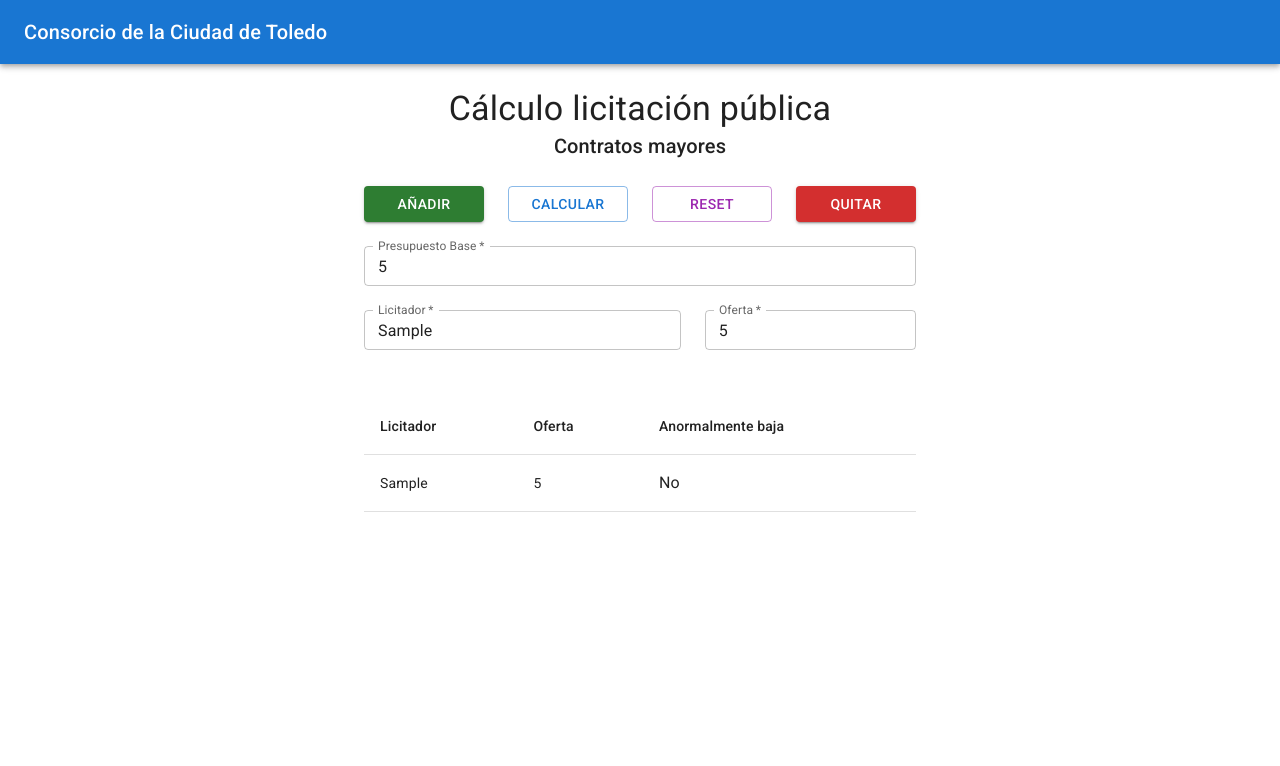
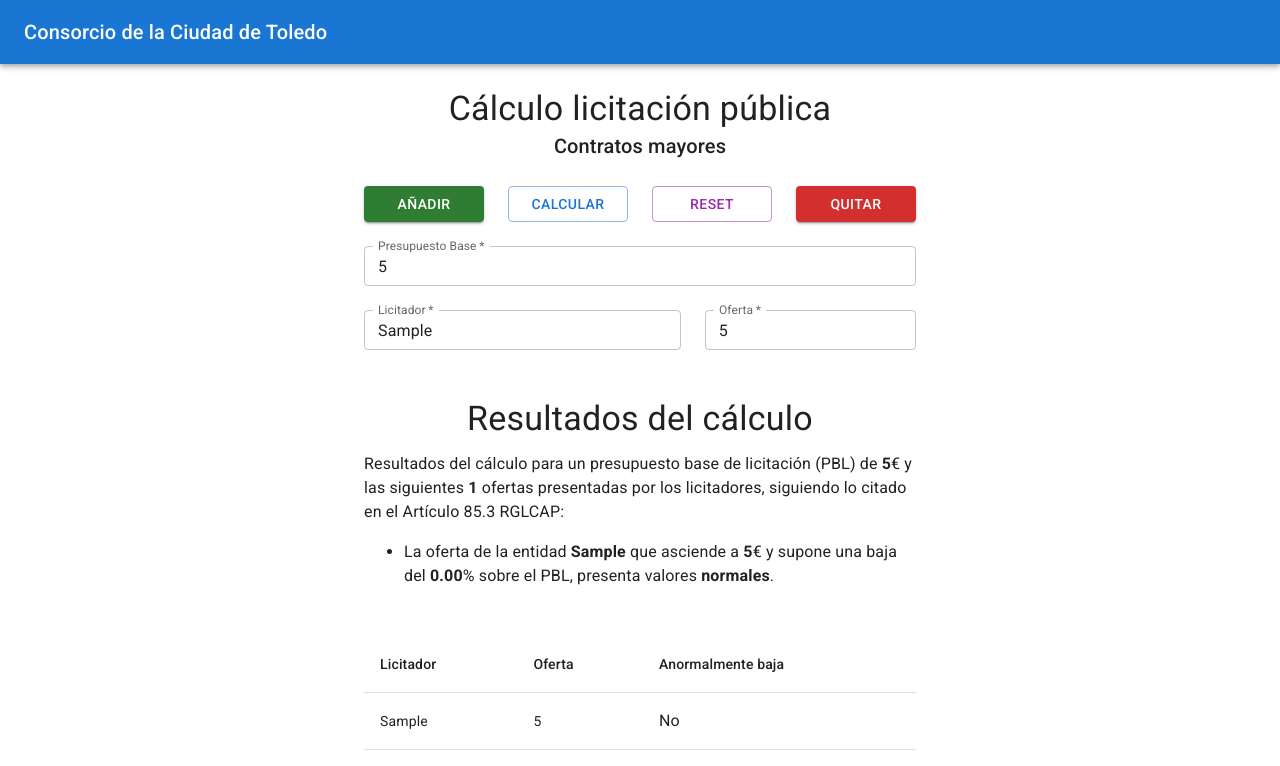
Before and after one commit to SrJimmy/licitacion, a React (Vite) app: page / in a window 1280 px wide. Both pictures are taken after typing "5", "Sample", "5" into the empty fields and a click on the button "CALCULAR". Shown: the top 766 px of the page. Built offline with nearby package versions, Linux system fonts and the light colour scheme.

Commit message:
Add TemplateResult

```diff
--- a/src/components/Form.jsx
+++ b/src/components/Form.jsx
@@ -2,6 +2,7 @@ import React, { useState } from "react";
 import { Container, Box, Button, TextField, Typography } from "@mui/material";
 
 import TableResult from "./TableResult";
+import TemplateResult from "./TemplateResult";
 
 import licitacion from "../helpers/licitacion";
 
@@ -76,7 +77,7 @@ export default function Form() {
         </Typography>
       </Box>
 
-      <Box component="form" onSubmit={handleFormSubmit}>
+      <Box component="form" onSubmit={handleFormSubmit} sx={{ mb: 6 }}>
         <Box sx={{ display: "flex", alignItems: "center", gap: 3, mb: 3 }}>
           <Button
             color="success"
@@ -158,6 +159,10 @@ export default function Form() {
         ))}
       </Box>
 
+      <TemplateResult
+        presupuestoBase={presupuestoBase}
+        resultados={resultados}
+      />
       <TableResult resultados={resultados} />
     </Container>
   );
--- a/src/components/TableResult.jsx
+++ b/src/components/TableResult.jsx
@@ -11,7 +11,7 @@ import {
 
 export default function TableResult({ resultados }) {
   return (
-    <TableContainer sx={{ mt: 6 }}>
+    <TableContainer sx={{ mb: 6 }}>
       <Table>
         <TableHead>
           <TableRow>
--- /dev/null
+++ b/src/components/TemplateResult.jsx
@@ -0,0 +1,29 @@
+import React from "react";
+import { Box, Typography } from "@mui/material";
+
+export default function TemplateResult({ presupuestoBase, resultados }) {
+  return (
+    <Box sx={{ mb: 6 }}>
+      <Typography variant="h4" align="center" gutterBottom>
+        Resultados del cálculo
+      </Typography>
+      <Typography>
+        Resultados del cálculo para un presupuesto base de licitación (PBL) de{" "}
+        <b>{presupuestoBase}</b>€ y las siguientes <b>{resultados.length}</b>{" "}
+        ofertas presentadas por los licitadores, siguiendo lo citado en el{" "}
+        Artículo 85.3 RGLCAP:
+      </Typography>
+      {resultados.map((item, index) => (
+        <ul>
+          <li key={index}>
+            La oferta de la entidad <b>{item.nombre}</b> que asciende a{" "}
+            <b>{item.oferta}</b>€ y supone una baja del{" "}
+            <b>{(100 - (item.oferta / presupuestoBase) * 100).toFixed(2)}</b>%
+            sobre el PBL, presenta valores{" "}
+            <b>{item.temeraria ? "anormales" : "normales"}</b>.
+          </li>
+        </ul>
+      ))}
+    </Box>
+  );
+}
```
